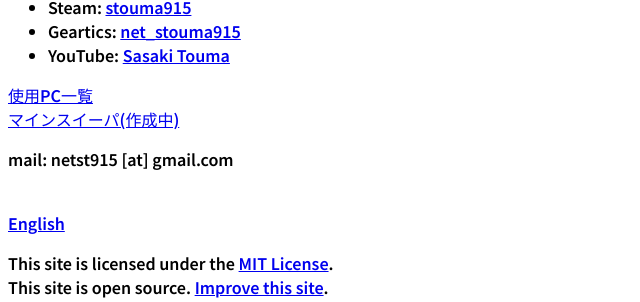
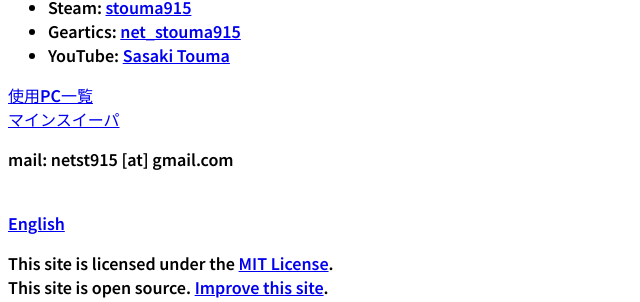
Before and after one commit to t-sasaki915/t-sasaki-net, a Jekyll site: the page built from docs/index.md, in a window 1280 px wide. Shown: the part 973-1275 px from the top of the page, without its empty margins (0-640 px from the left). Built offline with Jekyll 4.4.1, drawn with Linux system fonts in a browser that asks for light colours; Markdown is read by kramdown in place of the engine named in the settings.

Commit message:
Update index.md

```diff
--- a/docs/index.md
+++ b/docs/index.md
@@ -46,6 +46,6 @@ en_page: /en/
 * YouTube: [Sasaki Touma](https://www.youtube.com/channel/UCJmPPeZmL-OC03-zSb2Dcwg)
 
 [使用PC一覧](/pcs)<br>
-[マインスイーパ(作成中)](https://stouma915.github.io/minesweeper/)
+[マインスイーパ](https://stouma915.github.io/minesweeper/)
 
 mail: netst915 \[at] gmail.com
```
